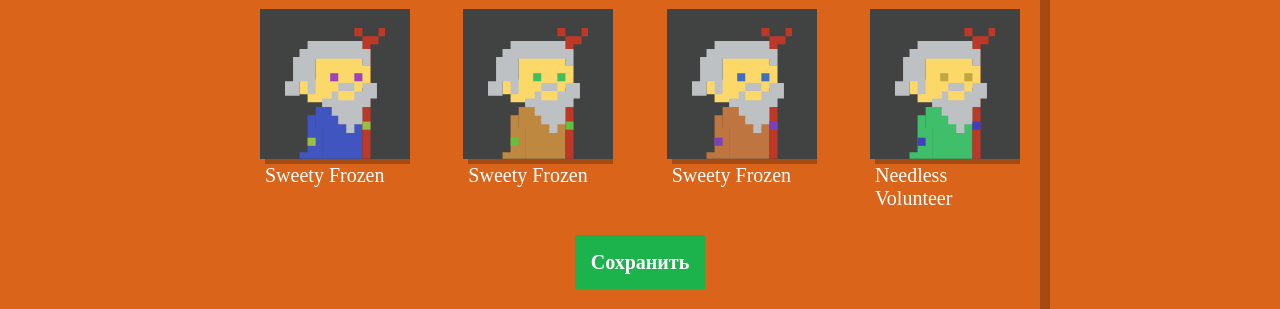
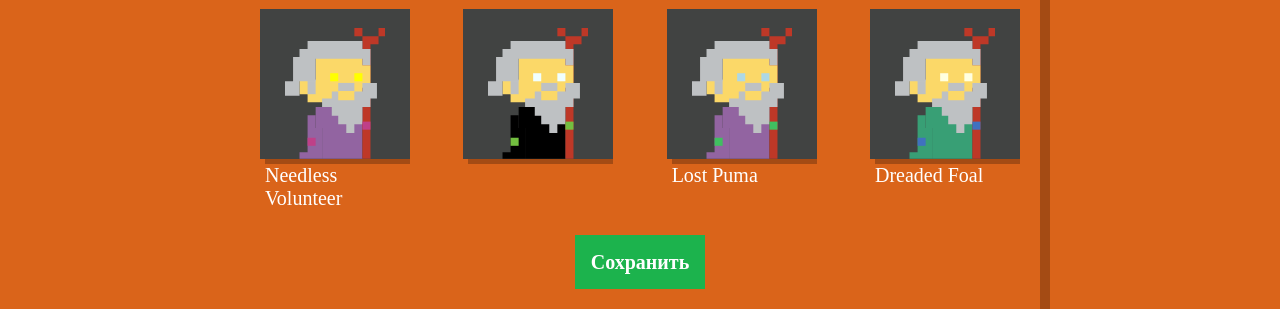
Before and after one commit to VladislavNovak/1163853-code-and-magick-19, a website: page index.html in a window 1280 px wide. Shown: the part 670-979 px from the top of the page. Drawn offline with Linux system fonts and the light colour scheme; a web font is replaced by a local one.

Commit message:
изменяет логику обработки wizards

```diff
--- a/index.html
+++ b/index.html
@@ -63,7 +63,7 @@
   <div class="demo"></div>
 
   <div class="setup-open">
-    <img src="./img/user-1.jpg" class="setup-open-icon">
+    <img src="./img/user-1.jpg" class="setup-open-icon" tabindex="0">
   </div>
 </header>
 
@@ -71,22 +71,21 @@
   <form class="setup-wizard-form"
         method="post"
         enctype="multipart/form-data"
+        action="https://js.dump.academy/code-and-magick"
         autocomplete="off">
 
     <div class="setup-title">
       <div class="setup-user">
         <div class="upload">
           <img class="setup-user-pic" src="./img/user-1.jpg"/>
-          <input type="file" name="avatar">
+          <input type="file" name="avatar" accept="image/png, image/jpeg">
         </div>
         <label>
-          <input type="text" name="username"
-                 maxlength="25" required
-                 class="setup-user-name" value="Синий Пендальф"/>
+          <input type="text" name="username" minlength="2" maxlength="25" required class="setup-user-name" value="Синий Пендальф"/>
         </label>
       </div>
 
-      <span class="setup-close">&times;</span>
+      <span class="setup-close" tabindex="0">&times;</span>
     </div>
 
 
--- a/js/setup.js
+++ b/js/setup.js
@@ -1,6 +1,100 @@
 'use strict';
 // -------------объявления/переменные-----------------------//
+
+var KEY_ESCAPE = 'Escape';
+var KEY_ENTER = 'Enter';
 var TOTAL_WIZARDS = 4;
+
+var WIZARD_NAMES = ['Rabbit Helpless', 'Dreaded Foal', 'Desire Kit', 'Angel Dusty', 'Sweety Frozen', 'Heavy Wombat', 'Lost Puma', 'Vital Panda', 'Rolling Sun', 'Steel Runny', 'Young Fox', 'Needless Volunteer', 'Chipmunk Cult', 'Indigo Puppy'];
+var COATS = ['rgb(101, 137, 164)', 'rgb(241, 43, 107)', 'rgb(146, 100, 161)', 'rgb(56, 159, 117)', 'rgb(215, 210, 55)', 'rgb(0, 0, 0)',];
+var EYES = ['black', 'red', 'blue', 'yellow', 'green','lightblue', 'gray', 'olive', 'teal', 'darkgoldenrod', 'sienna', 'burlywood', 'azure', 'lightyellow',];
+var SKIN = ['saddlebrown', 'brown', 'chocolate', 'darkgoldenrod', 'tan', 'burlywood', 'wheat', 'cornsilk', 'indianred',];
+var wizards = [];
+
+var fragment = document.createDocumentFragment();
+// диалоговое окно:
+var userDialog = document.querySelector('.setup');
+// нижняя часть диалогового окна, где будут размещены персонажи:
+var footerData = document.querySelector('.setup-similar');
+// здесь будем размещать похожих персонажей:
+var setupSimilarList = userDialog.querySelector('.setup-similar-list');
+// находим шаблон и из него находим div с 'волшебниками', который будем копировать:
+var wizardTemplate = document.querySelector('#similar-wizard-template').content.querySelector('.setup-similar-item');
+// кнопка вызова диалогового окна редактирования персонажа:
+var setupOpen = document.querySelector('.setup-open');
+// кнопка закрытия диалогового окна редактирования персонажа:
+var setupClose = userDialog.querySelector('.setup-close');
+// поле ввода имени пользователя:
+var setupUserName = userDialog.querySelector('.setup-user-name');
+
+// -------------Обработка нажатия клавиатуры-----------------------//
+
+var buttonEscapeClosePopupHandler = function (evt) {
+  if (evt.key === KEY_ESCAPE) {
+    closePopup();
+  }
+};
+
+// скрывает окно диалога
+var openPopup = function () {
+  userDialog.classList.remove('hidden');
+
+  // Когда окно настройки персонажа открыто, нажатие на клавишу ESC закрывает диалог:
+  document.addEventListener('keydown', buttonEscapeClosePopupHandler);
+};
+
+// открывает окно диалога
+var closePopup = function () {
+  userDialog.classList.add('hidden');
+};
+
+// Окно диалога открыватеся по нажатию на блок .setup-open (удаляем класс hidden):
+setupOpen.addEventListener('click', function () {
+  openPopup();
+});
+
+// Когда в фокусе .setup-open-icon (иконка пользователя), то окно настройки персонажа открывается по нажатию ENTER:
+setupOpen.addEventListener('keydown', function (evt) {
+  if (evt.key === KEY_ENTER) {
+    openPopup();
+  }
+});
+
+// Окно .setup закрывается по нажатию на элемент .setup-close, расположенный внутри окна
+setupClose.addEventListener('click', function () {
+  closePopup();
+});
+
+// Если окно открыто и фокус находится на кнопке закрытия окна, то нажатие клавиши ENTER должно приводить к закрытию диалога:
+setupClose.addEventListener('keydown', function (evt) {
+  if (evt.key === KEY_ENTER) {
+    closePopup();
+  }
+});
+
+// -------------DOM - операции-----------------------//
+
+// удаляет класс 'hidden', открывая, таким образом, переданное окно-элемент:
+var showWindow = function (item) {
+    item.classList.remove('hidden');
+};
+
+// -------------Проверка валидности поля ввода имени пользователя-----------------------//
+
+setupUserName.addEventListener('invalid', function (evt) {
+  if (setupUserName.validity.toShort) {
+    setupUserName.setCustomValidity('Введите не менее 2х символов');
+  } else if (setupUserName.validity.tooLong) {
+    setupUserName.setCustomValidity('Введите не более 25и символов');
+  } else if (setupUserName.validity.valueMissing) {
+    setupUserName.setCustomValidity('Необходимо ввести не менее 2х и не более 25и символов');
+  } else {
+    // сбрасываем сообщение об ошибке, если значение стало корректно:
+    setupUserName.setCustomValidity('');
+  }
+});
+
+// -------------Функции обработки-----------------------//
 
 var getRandomHSL = function () {
   var h = Math.floor(Math.random() * 360);
@@ -9,68 +103,32 @@
   return ('hsl(' + h + ',' + s + '%,' + l + '%)');
 };
 
-var pickColors = function (arrSize) {
-  var arr = [];
-  var color;
-  for (var i = 0; i < arrSize; i++) {
-    color = getRandomHSL();
-    arr.push(color);
-  }
-  return arr;
+// Находит случайное имя в массиве:
+var getRandomInstance = function (array) {
+  var instance = Math.floor(Math.random() * array.length);
+  // Удаляем имя из массива, чтобы оно больше не повторялось:
+  array.splice(instance, 1);
+  return array[instance];
 };
 
-var getRandomName = function (arr) {
-  var name = Math.floor(Math.random() * (arr.length - 1));
-  arr.splice(name, 1);
-  return name;
+// -------------Кастомизация изображений-----------------------//
+
+// Создаём массив с волшебниками и заполняем соответствующие свойства:
+var createCollectionOfWizards = function (array, totalWizards) {
+  for (var i = 0; i < totalWizards; i++) {
+    array.push({
+      name: getRandomInstance(WIZARD_NAMES),
+      coatColor: getRandomInstance(COATS),
+      eyesColor: getRandomInstance(EYES),
+      handsColor: getRandomHSL(),
+    });
+  }
+
+  return  array;
 };
 
-var WIZARD_NAMES = ['Rabbit Helpless', 'Dreaded Foal', 'Desire Kit', 'Angel Dusty', 'Sweety Frozen', 'Heavy Wombat', 'Lost Puma', 'Vital Panda', 'Rolling Sun', 'Steel Runny', 'Young Fox', 'Needless Volunteer', 'Chipmunk Cult', 'Indigo Puppy'];
-var wizardCoatColors = pickColors(TOTAL_WIZARDS);
-var wizardEyesColors = pickColors(TOTAL_WIZARDS);
-var wizardHandsColors = pickColors(TOTAL_WIZARDS);
-
-var wizards = [
-  {
-    name: WIZARD_NAMES[getRandomName(WIZARD_NAMES)],
-    coatColor: wizardCoatColors[0],
-    eyesColor: wizardEyesColors[0],
-    handsColor: wizardHandsColors[0]
-  },
-  {
-    name: WIZARD_NAMES[getRandomName(WIZARD_NAMES)],
-    coatColor: wizardCoatColors[1],
-    eyesColor: wizardEyesColors[1],
-    handsColor: wizardHandsColors[1]
-  },
-  {
-    name: WIZARD_NAMES[getRandomName(WIZARD_NAMES)],
-    coatColor: wizardCoatColors[2],
-    eyesColor: wizardEyesColors[2],
-    handsColor: wizardHandsColors[2]
-  },
-  {
-    name: WIZARD_NAMES[getRandomName(WIZARD_NAMES)],
-    coatColor: wizardCoatColors[3],
-    eyesColor: wizardEyesColors[3],
-    handsColor: wizardHandsColors[3]
-  }
-];
-
-var fragment = document.createDocumentFragment();
-// диалоговое окно:
-var userDialog = document.querySelector('.overlay');
-// нижняя часть диалогового окна, где будут размещены персонажи:
-var footerData = document.querySelector('.setup-similar');
-// здесь будем размещать похожих персонажей:
-var elementList = userDialog.querySelector('.setup-similar-list');
-// находим шаблон и из него находим div с 'волшебниками', который будем копировать:
-var wizardTemplate = document.querySelector('#similar-wizard-template').content.querySelector('.setup-similar-item');
-
-// -------------основная часть-----------------------//
-
 // добавляем свойства конкретной единице 'волшебника':
-var renderWizard = function (wizard) {
+var setPropertiesToWizard = function (wizard) {
   var item = wizardTemplate.cloneNode(true);
   item.querySelector('.setup-similar-label').textContent = wizard.name;
   item.querySelector('.wizard-coat').style.fill = wizard.coatColor;
@@ -82,12 +140,19 @@
 
 // создаём 'волшебников' по количеству массива wizards и...
 // добавляем в фрагмент (чтобы не возникло ненужных перерисовок):
-for (var i = 0; i < wizards.length; i++) {
-  fragment.appendChild(renderWizard(wizards[i]));
-}
+var addCollectionToDOM = function (arrayOfWizards) {
+  for (var i = 0; i < arrayOfWizards.length; i++) {
+    var item = setPropertiesToWizard(arrayOfWizards[i]);
+    fragment.appendChild(item);
+  }
 
-elementList.appendChild(fragment);
+  setupSimilarList.appendChild(fragment);
+};
 
-// теперь можно показать окно с персонажами:
-userDialog.classList.remove('hidden');
-footerData.classList.remove('hidden');
+// -------------Исполняемая часть программы-----------------------//
+
+var collectionOfWizards = createCollectionOfWizards(wizards, TOTAL_WIZARDS);
+addCollectionToDOM(collectionOfWizards);
+
+showWindow(footerData);
+showWindow(userDialog);
```
